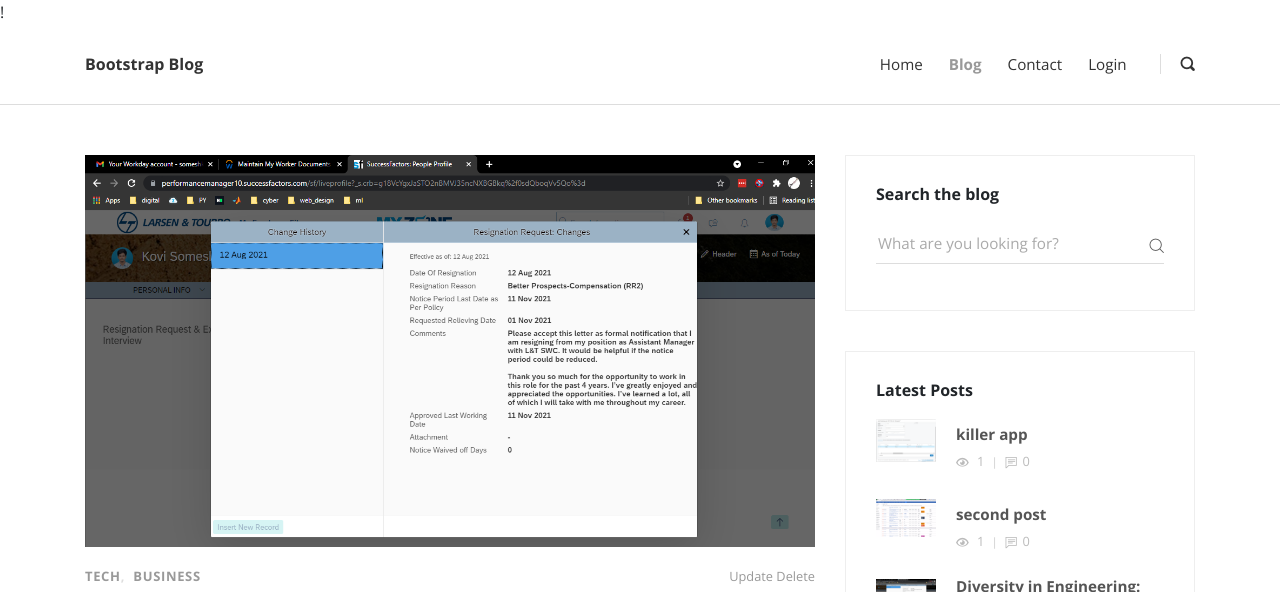
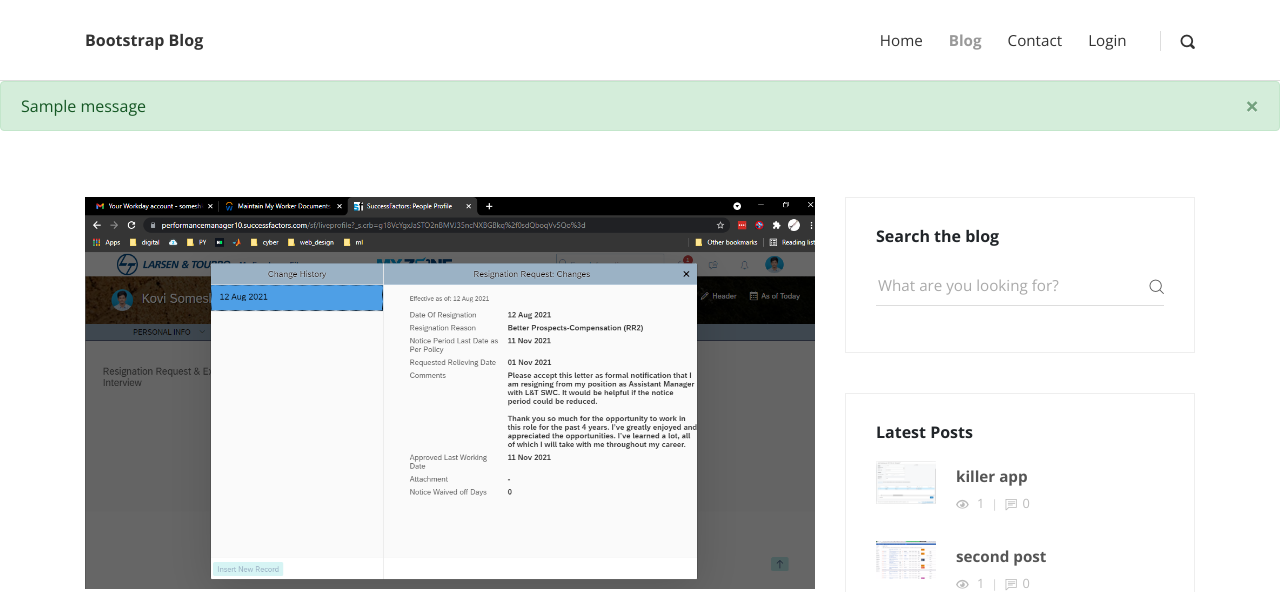
Before and after one commit to someshkovi/escape_blog, a Django app: page /post/1/ in a window 1280 px wide. Shown: the top 592 px of the page. Run offline with Django 3.2, Linux system fonts and the light colour scheme; data comes from the database, SQL or seed files in the repository; both versions use the stored data as it was after the commit; one stand-in notice (Sample message) is shown; some libraries are stand-ins or nearby versions.

Commit message:
added post delete confirmation and messages

```diff
--- a/src/posts/views.py
+++ b/src/posts/views.py
@@ -1,8 +1,10 @@
 from turtle import title
 from urllib.request import Request
 from django.core.paginator import Paginator, EmptyPage, PageNotAnInteger
+from django.contrib import messages
 from django.db.models import Count, Q
 from django.shortcuts import redirect, reverse, render, get_object_or_404
+from django.http import HttpResponseRedirect
 from posts.forms import CommentForm, PostForm
 from posts.models import Post, Author, PostView
 from marketing.models import Signup
@@ -38,16 +40,18 @@
     featured = Post.objects.filter(featured=True)
     latest = Post.objects.order_by('-timestamp')[0:3]
 
+    context = {
+        'object_list':featured,
+        'latest':latest
+    }
     if request.method == "POST":
         email = request.POST['email']
         new_signup = Signup()
         new_signup.email = email
         new_signup.save()
+        messages.success(request, f"{email} successfully subscribed")
+        return HttpResponseRedirect('/')
 
-    context = {
-        'object_list':featured,
-        'latest':latest
-    }
     return render(request, 'index.html', context)
 
 def blog(request):
@@ -137,5 +141,14 @@
 
 def post_delete(request, id):
     post = get_object_or_404(Post, id=id)
-    post.delete()
-    return redirect(reverse('post-list'))
+    if request.method == 'POST':
+        post.delete()
+        return redirect(reverse('post-list'))
+    # post.delete()
+    # return redirect(reverse('post-list'))
+
+    context = {
+        'post':post
+    }
+
+    return render(request, 'post_delete.html', context)
--- a/src/templates/base.html
+++ b/src/templates/base.html
@@ -1,8 +1,9 @@
-!<!DOCTYPE html>
+<!DOCTYPE html>
 <html>
     {% include "head.html" %}
     <body>
         {% include "header.html" %}
+        {% include 'messages.html' %}
         {% block content %}
         {% endblock content %}
         {% include "footer.html" %}
--- /dev/null
+++ b/src/templates/messages.html
@@ -0,0 +1,10 @@
+{% for message in messages %}
+<div class="container-fluid p-0">
+  <div class="alert {{ message.tags }} alert-dismissible" role="alert" >
+    <button type="button" class="close" data-dismiss="alert" aria-label="Close">
+      <span aria-hidden="True">&times;</span>
+    </button>
+    {{ message }}
+  </div>
+</div>
+{% endfor %}
--- a/src/templates/post.html
+++ b/src/templates/post.html
@@ -23,8 +23,12 @@
                     {% endfor %}
                   </div>
                   <div>
-                    <a href="{% url 'post-update' id=post.id %}">Update</a>
-                    <a href="{% url 'post-delete' id=post.id %}">Delete</a>
+                    <a href="{% url 'post-update' id=post.id %}">
+                      <img src="{% static 'icons/icons8-edit-2.svg '%}">
+                    </a>
+                    <a href="{% url 'post-delete' id=post.id %}"><img src="{% static 'icons/icons8-delete.svg' %}"></a>
+                    {% comment %} <a href="{% url 'post-update' id=post.id %}" class="btn btn-primary btn-round shadow-lg">Update</a> {% endcomment %}
+                    {% comment %} <a href="{% url 'post-delete' id=post.id %}" class="btn btn-round shadow-lg">Delete</a> {% endcomment %}
                   </div>
                 </div>
                 <h1>{{ post.title }}<a href="#"><i class="fa fa-bookmark-o"></i></a></h1>
@@ -71,7 +75,7 @@
                               {% if comment.user.author %}
                                 <img src="{{ comment.user.author.profile_picture.url }}" alt="..." class="img-fluid rounded-circle">
                               {% else %}
-                                <img src="{% static 'img/user.svg '%}" alt="..." class="img-fluid rounded-circle">
+                                <img src="{% static 'icons/user.svg '%}" alt="..." class="img-fluid rounded-circle">
                               {% endif %}
                           </div>
                           <div class="title"><strong>{{ comment.user.username }}</strong><span class="date">{{ comment.timestamp|timesince }} ago</span></div>
--- a/src/templates/post_create.html
+++ b/src/templates/post_create.html
@@ -2,8 +2,8 @@
 {% load crispy_forms_tags %}
 {% block content %}
 
-<div class="col-4 offset-4 mb-5 mt-5">
-    <h3>{{ title }} an article</h3>
+<div class="container-fluid col-8 offset-1 mb-5 mt-5">
+    <h3>{{ title }} article</h3>
     {{ form.media }}
     <form method="POST" action="." enctype="multipart/form-data">
         {% csrf_token %}
```
Also changed, not shown: issues.md (added, +2 -0 lines), references.md (added, +1 -0 lines), src/blog/settings.py (+9 -0 lines), src/templates/post_delete.html (added, +11 -0 lines), src/db.sqlite3, src/static_files/icons/icons8-delete.svg (added), src/static_files/icons/icons8-edit-2.svg (added), src/static_files/icons/icons8-edit-30.png (added), src/static_files/icons/icons8-edit.svg (added), src/static_files/icons/trash.svg (added), src/static_files/icons/user.svg (added).
